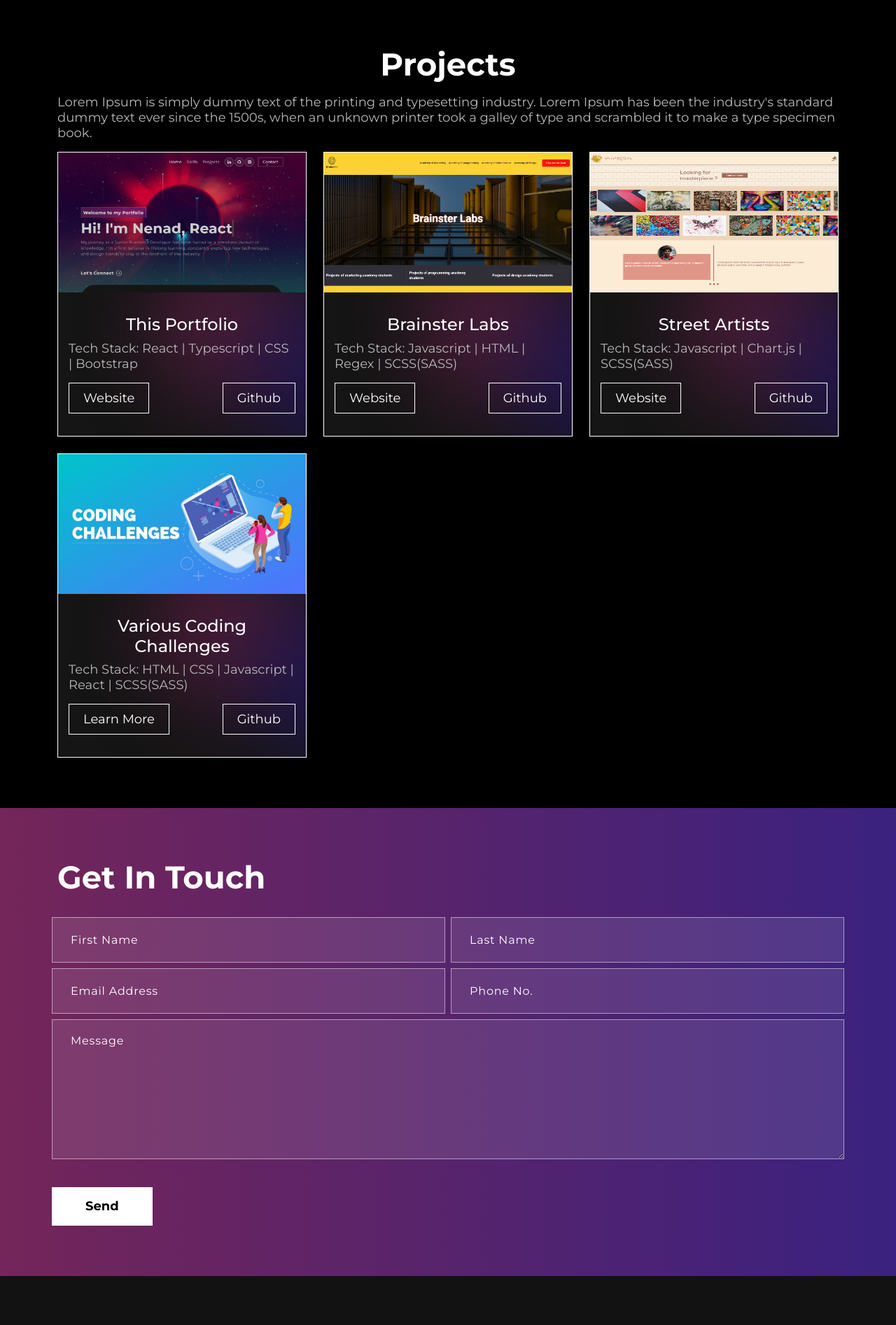
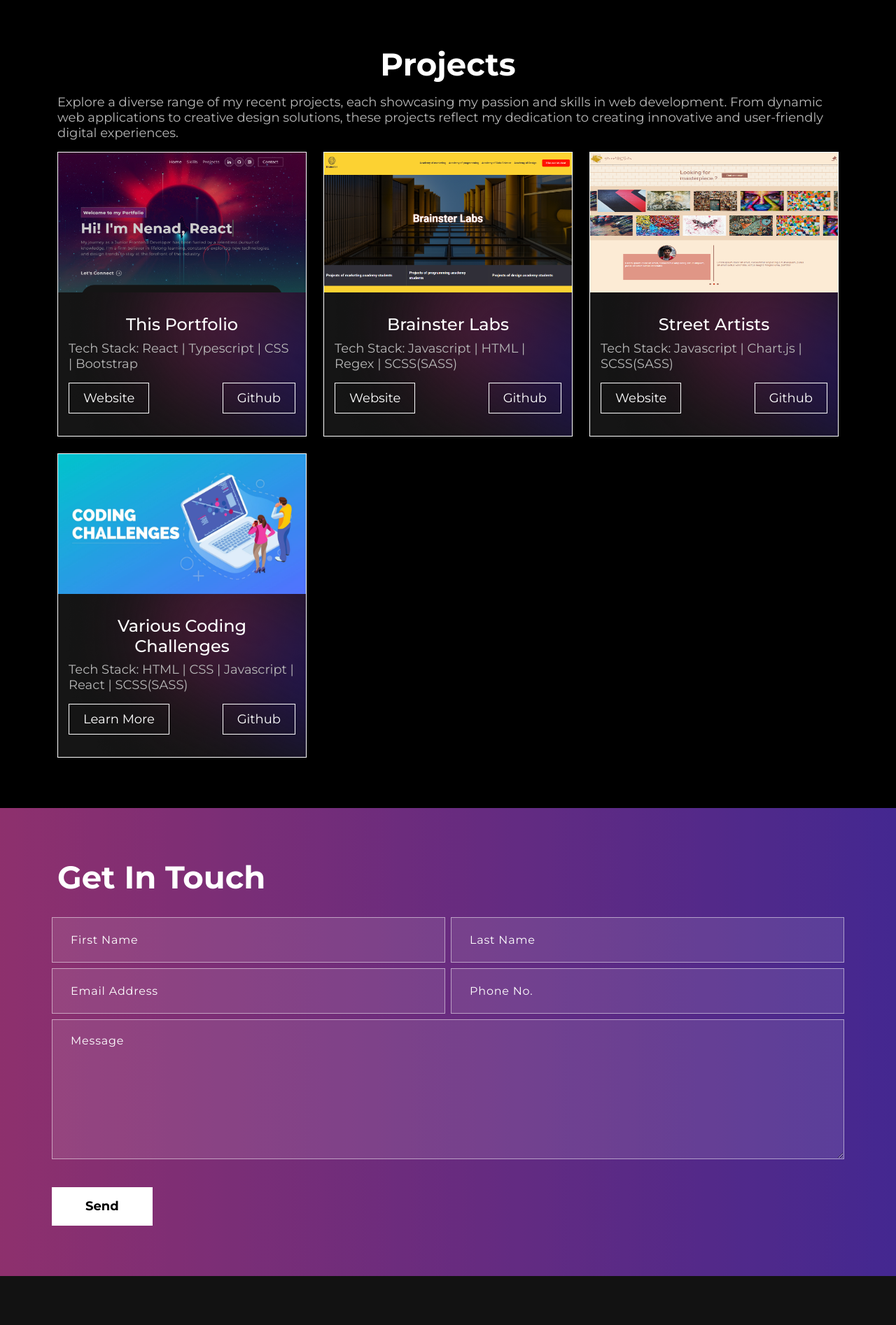
Before and after one commit to Shkurtevski/MyPortfolio, a React (Create React App) app: page / in a window 1280 px wide. Shown: the part 1200-3094 px from the top of the page at 70% size. Built offline with nearby package versions, Linux system fonts and the light colour scheme.

Commit message:
Project sucessfully finished/UI

```diff
--- a/src/components/Projects/Projects.tsx
+++ b/src/components/Projects/Projects.tsx
@@ -2,20 +2,21 @@ import { Container, Row, Col } from "react-bootstrap";
 import { projects } from "../../data/data";
 import ProjectCard from "./sub-components/ProjectCard";
 
-interface Props {
-  title: string;
-  text: string;
-}
-
-const Projects = ({ title, text }: Props) => {
+const Projects = () => {
   return (
     <section className="project" id="projects">
       <Container>
         <Row>
           <Col size={12}>
             <div className="Project">
-              <h2>{title}</h2>
-              <p>{text}</p>
+              <h2>Projects</h2>
+              <p>
+                Explore a diverse range of my recent projects, each showcasing
+                my passion and skills in web development. From dynamic web
+                applications to creative design solutions, these projects
+                reflect my dedication to creating innovative and user-friendly
+                digital experiences.
+              </p>
             </div>
             <Row>
               {projects.map((project, index) => {
--- a/src/components/container/AppWrapper.tsx
+++ b/src/components/container/AppWrapper.tsx
@@ -12,15 +12,9 @@ const AppWrapper = () => {
       <Navbar />
       <Banner />
       <Skills />
-      <Projects
-        title="Projects"
-        text="Lorem Ipsum is simply dummy text of the printing and typesetting
-                industry. Lorem Ipsum has been the industry's standard dummy
-                text ever since the 1500s, when an unknown printer took a galley
-                of type and scrambled it to make a type specimen book."
-      />
+      <Projects />
       <Contact />
-      <Footer/>
+      <Footer />
     </React.Fragment>
   );
 };
--- a/src/index.css
+++ b/src/index.css
@@ -436,7 +436,7 @@ nav.navbar .navbar-toggler[aria-expanded="true"] .navbar-toggler-icon {
 /-----> /CONTACT/ <-----/
 /////////////////////*/
 .contact {
-  position: relative; /* Set the position to relative for stacking */
+  position: relative;
   padding: 72px 0;
 }
 
@@ -447,9 +447,9 @@ nav.navbar .navbar-toggler[aria-expanded="true"] .navbar-toggler-icon {
   right: 0;
   bottom: 0;
   left: 0;
-  background: linear-gradient(90.21deg, #aa367c -5.91%, #4a2fbd 111.58%);
+  background: linear-gradient(90.21deg, #d14599 -5.91%, #5437d4 111.58%);
   filter: brightness(70%);
-  z-index: -1; /* Place it behind the content */
+  z-index: -1;
 }
 
 .contact h2 {
```
